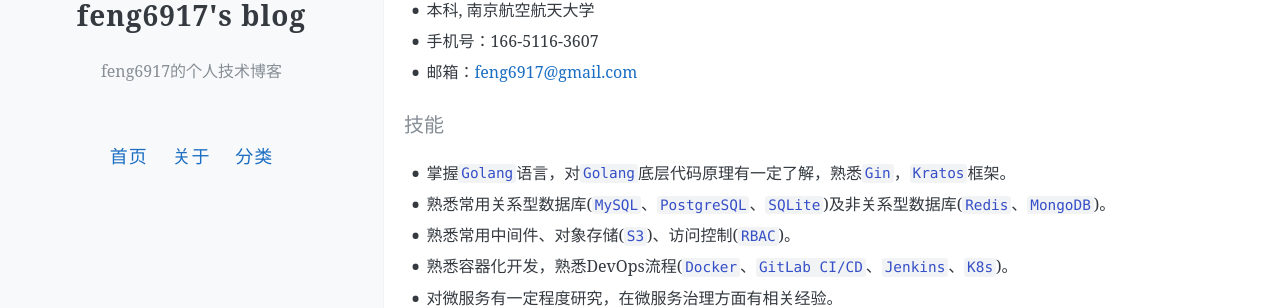
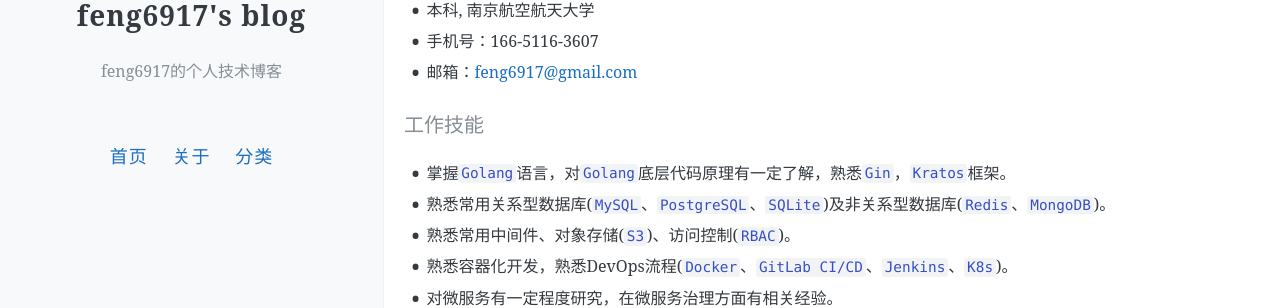
Before and after one commit to feng6917/feng6917.github.io, a Jekyll site: the page built from _posts/2024-10-12-resume.md, in a window 1280 px wide and 900 px high. Shown: the part 307-615 px from the top of the window. Built offline with Jekyll 4.4.1, drawn with Linux system fonts in a browser that asks for light colours; our own code applies the rules of GitHub Pages for plain Markdown files; comment, search, counter and statistics services are not loaded.

Commit message:
fix: resume

```diff
--- a/_posts/2024-10-12-resume.md
+++ b/_posts/2024-10-12-resume.md
@@ -8,7 +8,7 @@
 - 手机号：166-5116-3607
 - 邮箱：<feng6917@gmail.com>
 
-#### 技能
+#### 工作技能
 
 - 掌握`Golang`语言，对`Golang`底层代码原理有一定了解，熟悉`Gin`，`Kratos`框架。
 - 熟悉常用关系型数据库(`MySQL`、`PostgreSQL`、`SQLite`)及非关系型数据库(`Redis`、`MongoDB`)。
```
